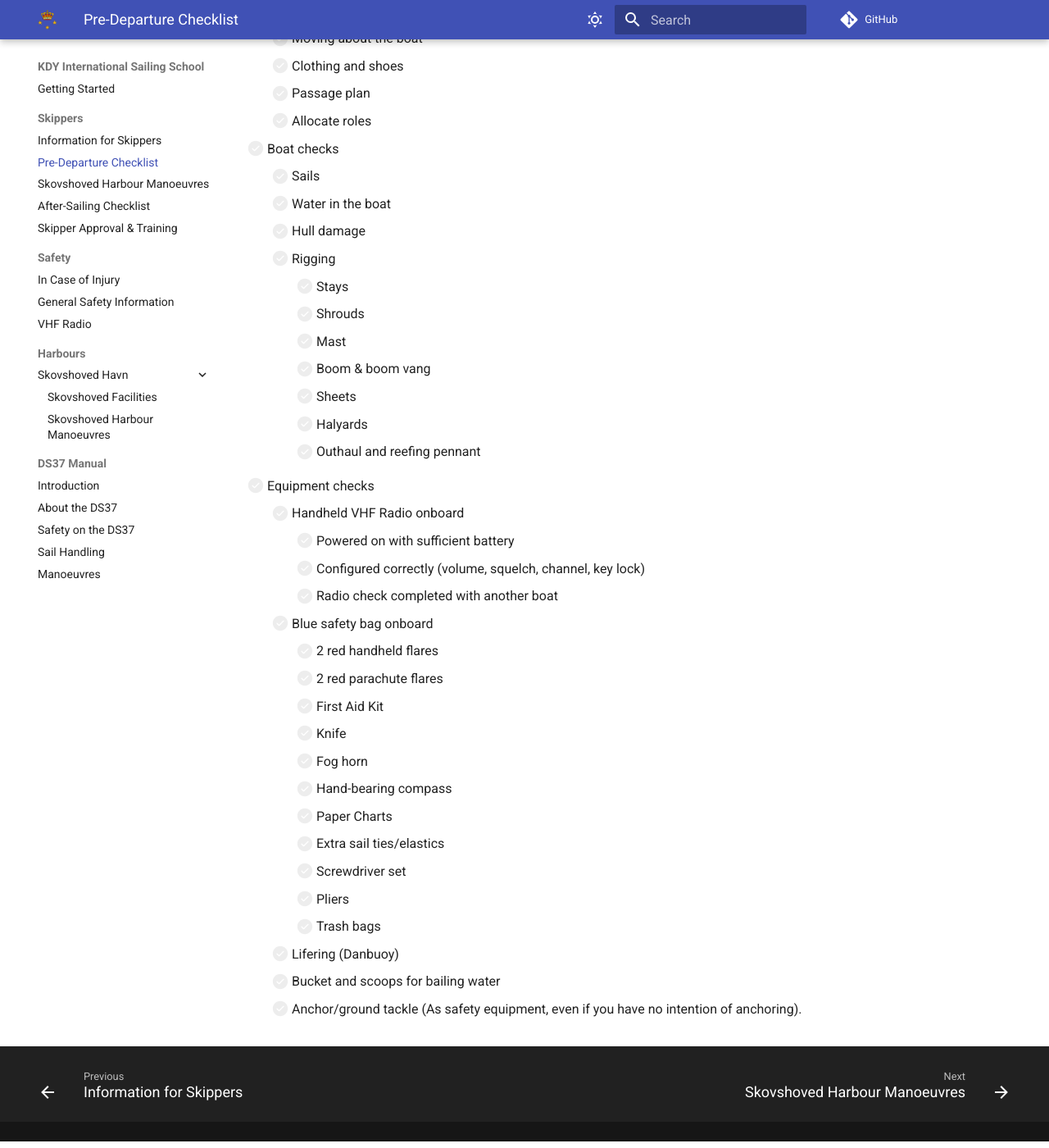
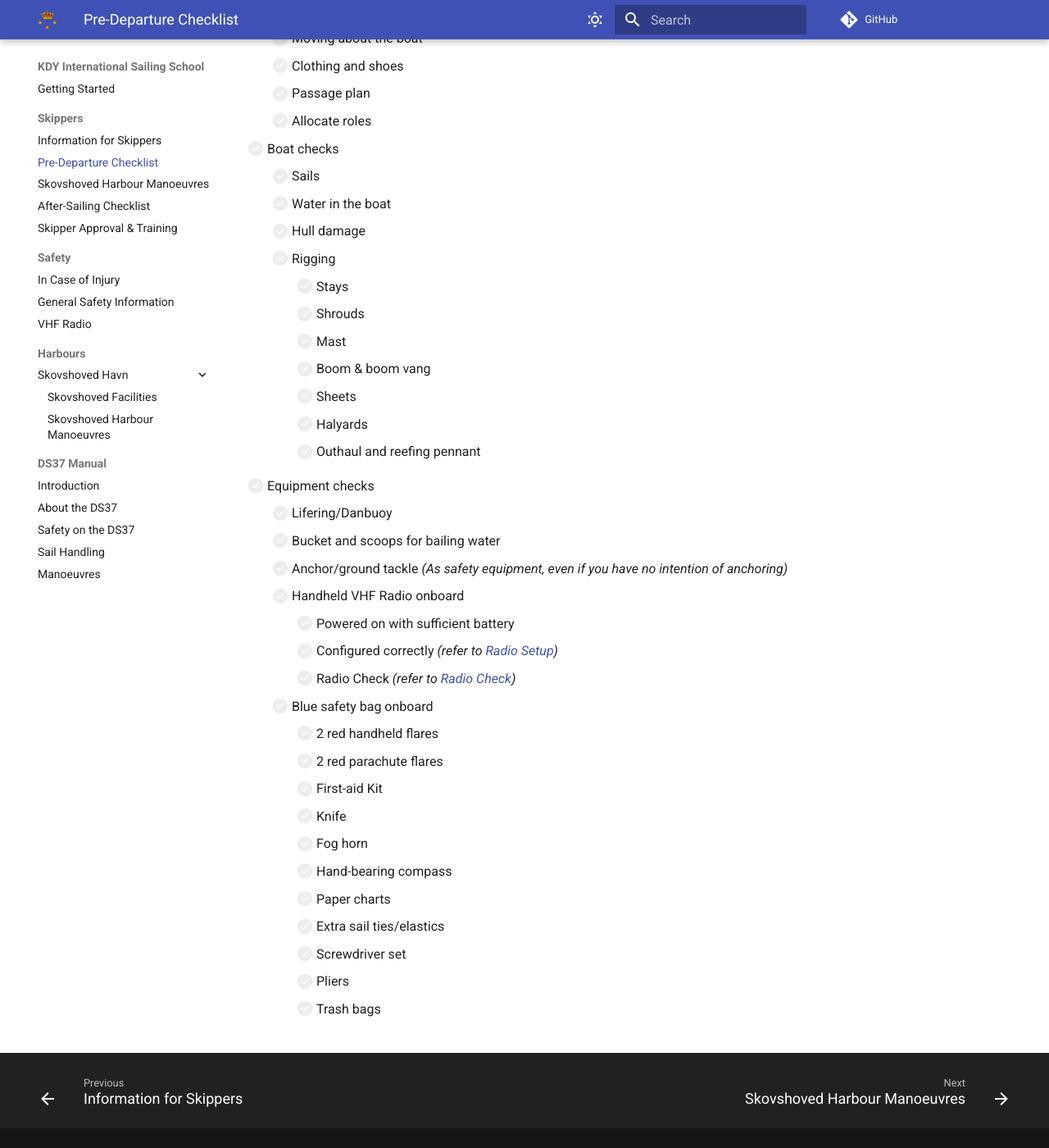
Before and after one commit to x123/kdy-iss, an MkDocs documentation site: the page built from docs/pre-departure-checklist.md, in a window 1280 px wide and 1400 px high, scrolled down 910 px. Shown: the whole window at 82% size. Built offline with MkDocs 1.6.1 and Material for MkDocs 9.7.7, drawn with Linux system fonts in a browser that asks for light colours; comment, search, counter and statistics services are not loaded.

Commit message:
pre departure list updates

```diff
--- a/docs/pre-departure-checklist.md
+++ b/docs/pre-departure-checklist.md
@@ -38,23 +38,23 @@
         * [ ] Halyards
         * [ ] Outhaul and reefing pennant
 * [ ] Equipment checks
+    * [ ] Lifering/Danbuoy
+    * [ ] Bucket and scoops for bailing water
+    * [ ] Anchor/ground tackle *(As safety equipment, even if you have no intention
+    of anchoring)*
     * [ ] Handheld VHF Radio onboard
         * [ ] Powered on with sufficient battery
-        * [ ] Configured correctly (volume, squelch, channel, key lock)
-        * [ ] Radio check completed with another boat
+        * [ ] Configured correctly *(refer to [Radio Setup](vhf-radio.md#radio-setup))*
+        * [ ] Radio Check *(refer to [Radio Check](vhf-radio.md#radio-check))*
     * [ ] Blue safety bag onboard
         * [ ] 2 red handheld flares
         * [ ] 2 red parachute flares
-        * [ ] First Aid Kit
+        * [ ] First-aid Kit
         * [ ] Knife
         * [ ] Fog horn
         * [ ] Hand-bearing compass
-        * [ ] Paper Charts
+        * [ ] Paper charts
         * [ ] Extra sail ties/elastics
         * [ ] Screwdriver set
         * [ ] Pliers
         * [ ] Trash bags
-    * [ ] Lifering (Danbuoy)
-    * [ ] Bucket and scoops for bailing water
-    * [ ] Anchor/ground tackle (As safety equipment, even if you have no intention
-    of anchoring).
```
